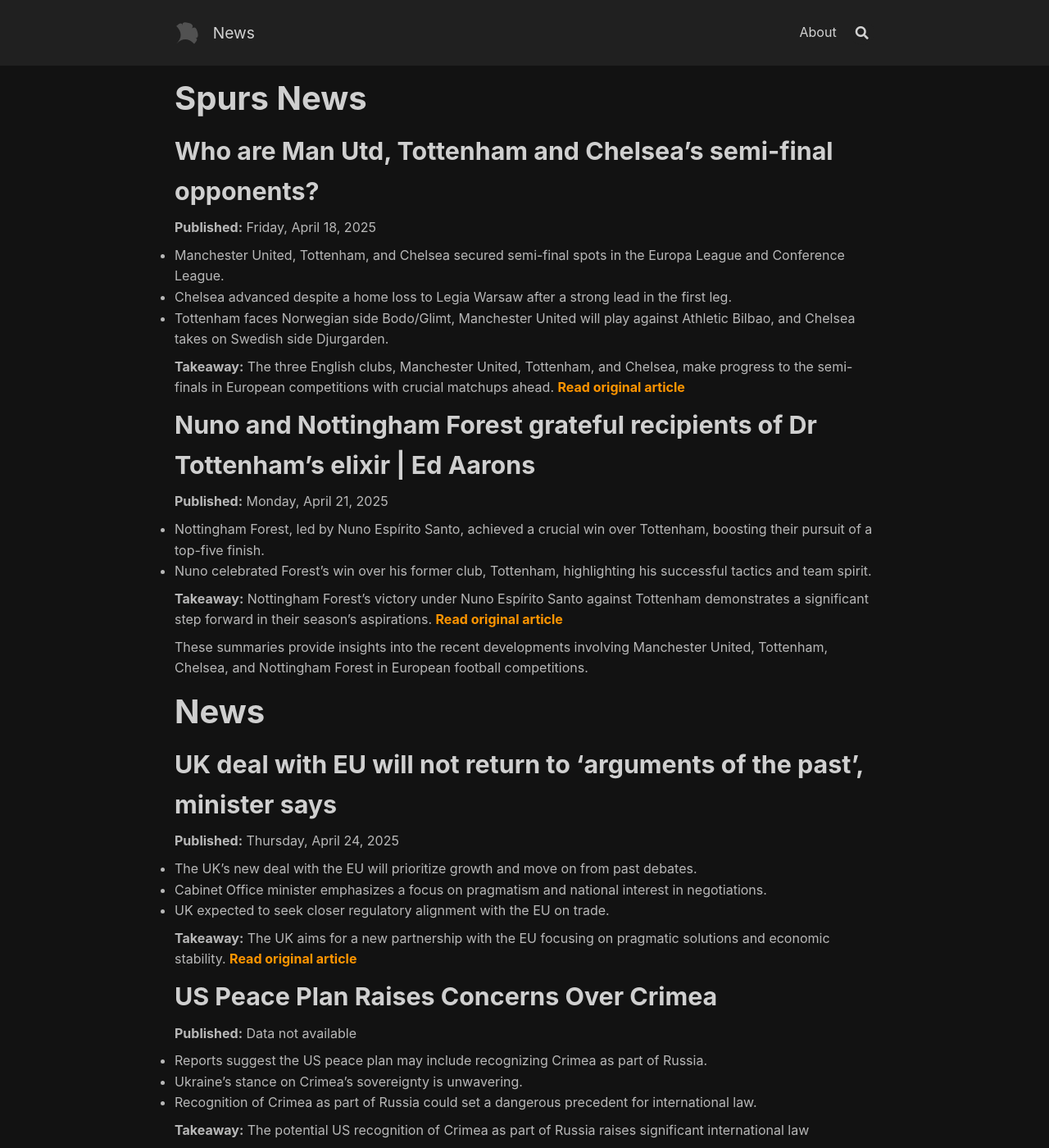
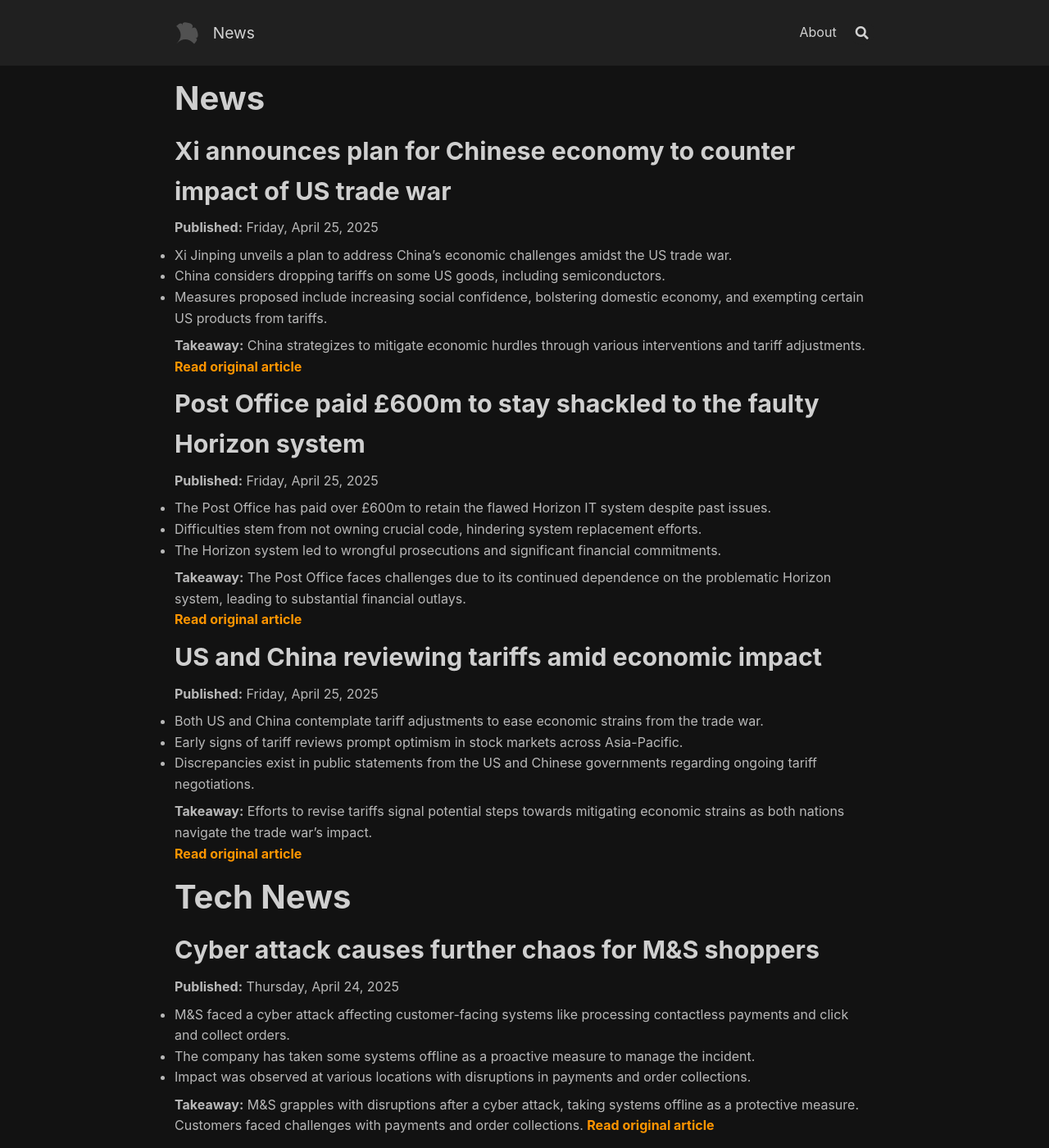
Before and after one commit to jonhadfield/jonhadfield.github.io, a Jekyll site: the page built from index.md, in a window 1280 px wide and 1400 px high. Shown: the whole window at 82% size. Built offline with Jekyll 4.4.1, drawn with Linux system fonts in a browser that asks for light colours; nearby versions of some CDN libraries; some of the changed text lies outside the part shown.

Commit message:
update files.

```diff
--- a/index.md
+++ b/index.md
@@ -13,63 +13,63 @@ footer: false
 ---
 
 
+# News
+
+## Xi announces plan for Chinese economy to counter impact of US trade war
+**Published:** Friday, April 25, 2025
+
+- Xi Jinping unveils a plan to address China's economic challenges amidst the US trade war.
+- China considers dropping tariffs on some US goods, including semiconductors.
+- Measures proposed include increasing social confidence, bolstering domestic economy, and exempting certain US products from tariffs.
+
+**Takeaway:** China strategizes to mitigate economic hurdles through various interventions and tariff adjustments.
+[Read original article](https://www.theguardian.com/world/2025/apr/25/xi-announces-plan-chinese-economy-us-trade-war)
+
+## Post Office paid £600m to stay shackled to the faulty Horizon system
+**Published:** Friday, April 25, 2025
+
+- The Post Office has paid over £600m to retain the flawed Horizon IT system despite past issues.
+- Difficulties stem from not owning crucial code, hindering system replacement efforts.
+- The Horizon system led to wrongful prosecutions and significant financial commitments.
+
+**Takeaway:** The Post Office faces challenges due to its continued dependence on the problematic Horizon system, leading to substantial financial outlays.
+[Read original article](https://www.bbc.com/news/articles/cgm8lmz1xk1o)
+
+## US and China reviewing tariffs amid economic impact
+**Published:** Friday, April 25, 2025
+
+- Both US and China contemplate tariff adjustments to ease economic strains from the trade war.
+- Early signs of tariff reviews prompt optimism in stock markets across Asia-Pacific.
+- Discrepancies exist in public statements from the US and Chinese governments regarding ongoing tariff negotiations.
+
+**Takeaway:** Efforts to revise tariffs signal potential steps towards mitigating economic strains as both nations navigate the trade war's impact.
+[Read original article](https://www.bbc.com/news/articles/cgm8lmz1xk1o)
+
+# Tech News
+## Cyber attack causes further chaos for M&S shoppers
+**Published:** Thursday, April 24, 2025
+
+- M&S faced a cyber attack affecting customer-facing systems like processing contactless payments and click and collect orders.
+- The company has taken some systems offline as a proactive measure to manage the incident.
+- Impact was observed at various locations with disruptions in payments and order collections.
+
+**Takeaway:** M&S grapples with disruptions after a cyber attack, taking systems offline as a protective measure. Customers faced challenges with payments and order collections. [Read original article](https://www.bbc.com/news/articles/cly802x1jz5o)
+
 # Spurs News
 ## Who are Man Utd, Tottenham and Chelsea's semi-final opponents?
 **Published:** Friday, April 18, 2025
 
 - Manchester United, Tottenham, and Chelsea secured semi-final spots in the Europa League and Conference League.
-- Chelsea advanced despite a home loss to Legia Warsaw after a strong lead in the first leg.
-- Tottenham faces Norwegian side Bodo/Glimt, Manchester United will play against Athletic Bilbao, and Chelsea takes on Swedish side Djurgarden.
+- The semi-final first legs are scheduled for 1 May, with the second legs a week later.
+- Interesting matchups include Tottenham against Bodo/Glimt and Chelsea facing Djurgarden.
 
-**Takeaway:** The three English clubs, Manchester United, Tottenham, and Chelsea, make progress to the semi-finals in European competitions with crucial matchups ahead. [Read original article](https://www.bbc.com/sport/football/articles/c4grkvykn14o)
+**Takeaway:** Manchester United, Tottenham, and Chelsea advance to the semi-finals in European competitions with intriguing matchups ahead. [Read original article](https://www.bbc.com/sport/football/articles/c4grkvykn14o)
 
-## Nuno and Nottingham Forest grateful recipients of Dr Tottenham’s elixir | Ed Aarons
-**Published:** Monday, April 21, 2025
-
-- Nottingham Forest, led by Nuno Espírito Santo, achieved a crucial win over Tottenham, boosting their pursuit of a top-five finish.
-- Nuno celebrated Forest’s win over his former club, Tottenham, highlighting his successful tactics and team spirit.
-
-**Takeaway:** Nottingham Forest's victory under Nuno Espírito Santo against Tottenham demonstrates a significant step forward in their season's aspirations. [Read original article](https://www.theguardian.com/football/2025/apr/21/nuno-and-nottingham-forest-grateful-recipients-of-dr-tottenhams-elixir)
-
-These summaries provide insights into the recent developments involving Manchester United, Tottenham, Chelsea, and Nottingham Forest in European football competitions.
-
-# News
-
-## UK deal with EU will not return to ‘arguments of the past’, minister says
+## Premier League and FA Cup Semis: 10 Things to Look Out For This Weekend
 **Published:** Thursday, April 24, 2025
 
-- The UK's new deal with the EU will prioritize growth and move on from past debates.
-- Cabinet Office minister emphasizes a focus on pragmatism and national interest in negotiations.
-- UK expected to seek closer regulatory alignment with the EU on trade.
+- Tyrique George, a 19-year-old winger for Chelsea, impresses with contributions in the Conference League.
+- Fabian Hürzeler, Brighton manager, makes lifestyle changes for better sleep to aid team performance.
+- Notable matches include Chelsea vs. Everton, Brighton vs. West Ham, and Newcastle vs. Ipswich.
 
-**Takeaway:** The UK aims for a new partnership with the EU focusing on pragmatic solutions and economic stability. [Read original article](https://www.theguardian.com/politics/2025/apr/24/uk-deal-with-eu-will-not-return-to-arguments-of-the-past-minister-says)
-
-## US Peace Plan Raises Concerns Over Crimea
-
-**Published:** Data not available
-
-- Reports suggest the US peace plan may include recognizing Crimea as part of Russia.
-- Ukraine's stance on Crimea's sovereignty is unwavering.
-- Recognition of Crimea as part of Russia could set a dangerous precedent for international law.
-
-**Takeaway:** The potential US recognition of Crimea as part of Russia raises significant international law concerns.
-
-## Tragic Mudslide Incident at Adventure Centre
-**Published:** Date of publication not available
-
-- Leah's tragic death due to a mudslide was unforeseen and occurred during heavy rain.
-- Investigation found no fault or negligence.
-- Leah was described as a happy person looking forward to the adventure trip.
-
-**Takeaway:** A mudslide tragedy at an adventure center leads to an unexpected loss, raising questions about safety. [Read original article](not available)
-
-# Tech News
-## Cyber attack causes further chaos for M&S shoppers
-**Published:** Thursday, April 24, 2025
-
-- M&S faced issues with click and collect orders, card, and contactless payments due to a cyber attack.
-- The company had to take systems offline affecting contactless payments, click and collect orders, and online order deliveries.
-- External cyber security experts are assisting in investigating and managing the incident.
-
-**Takeaway:** Marks and Spencer grapples with disruptions in store operations following a cyber incident.
-[Read original article](https://www.bbc.com/news/articles/cly802x1jz5o)
+**Takeaway:** Young talent shines as managers make personal adjustments for team success ahead of exciting upcoming matches. [Read original article](https://www.theguardian.com/football/2025/apr/25/premier-league-and-fa-cup-semis-10-things-to-look-out-for-this-weekend)
```
